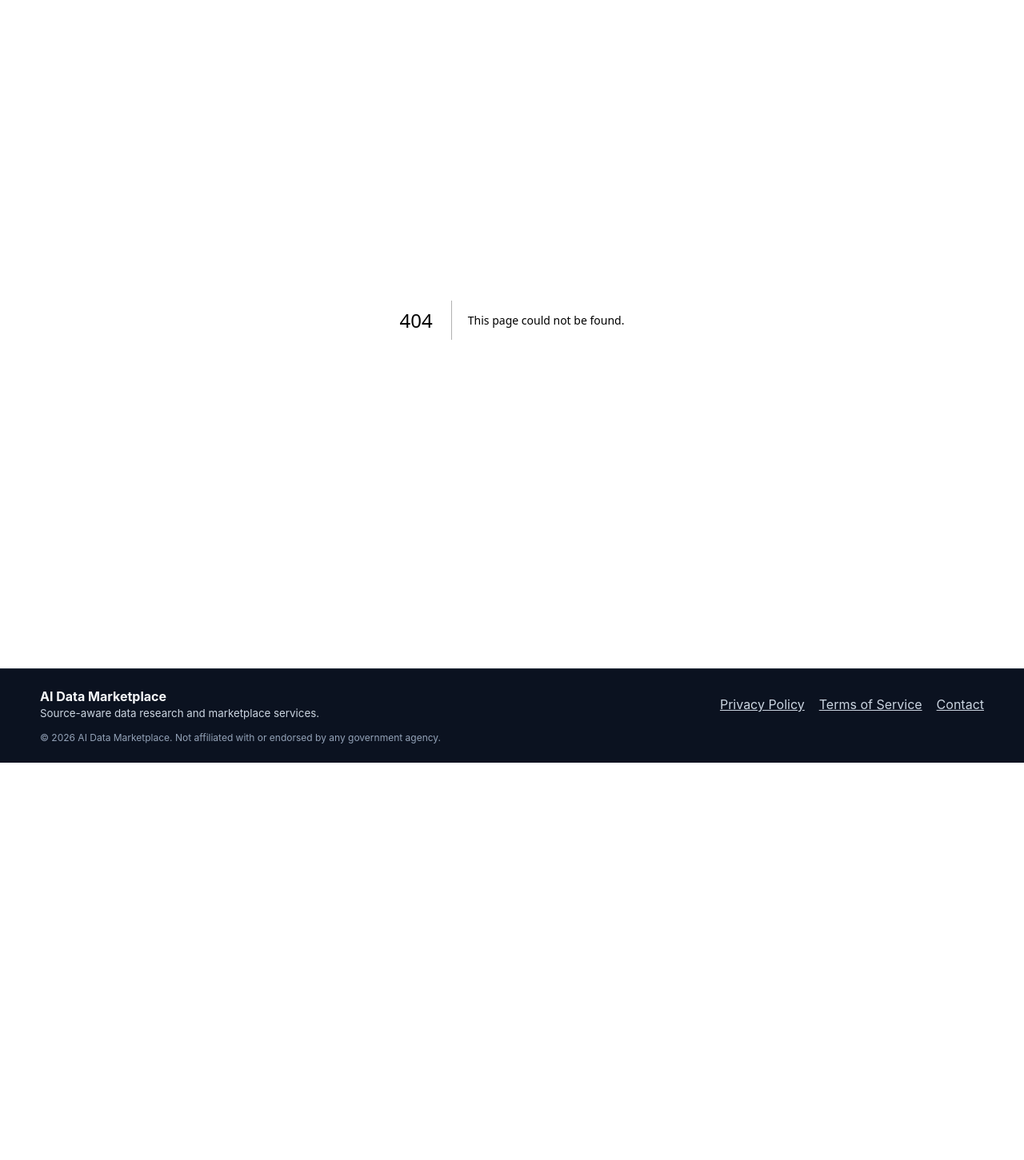
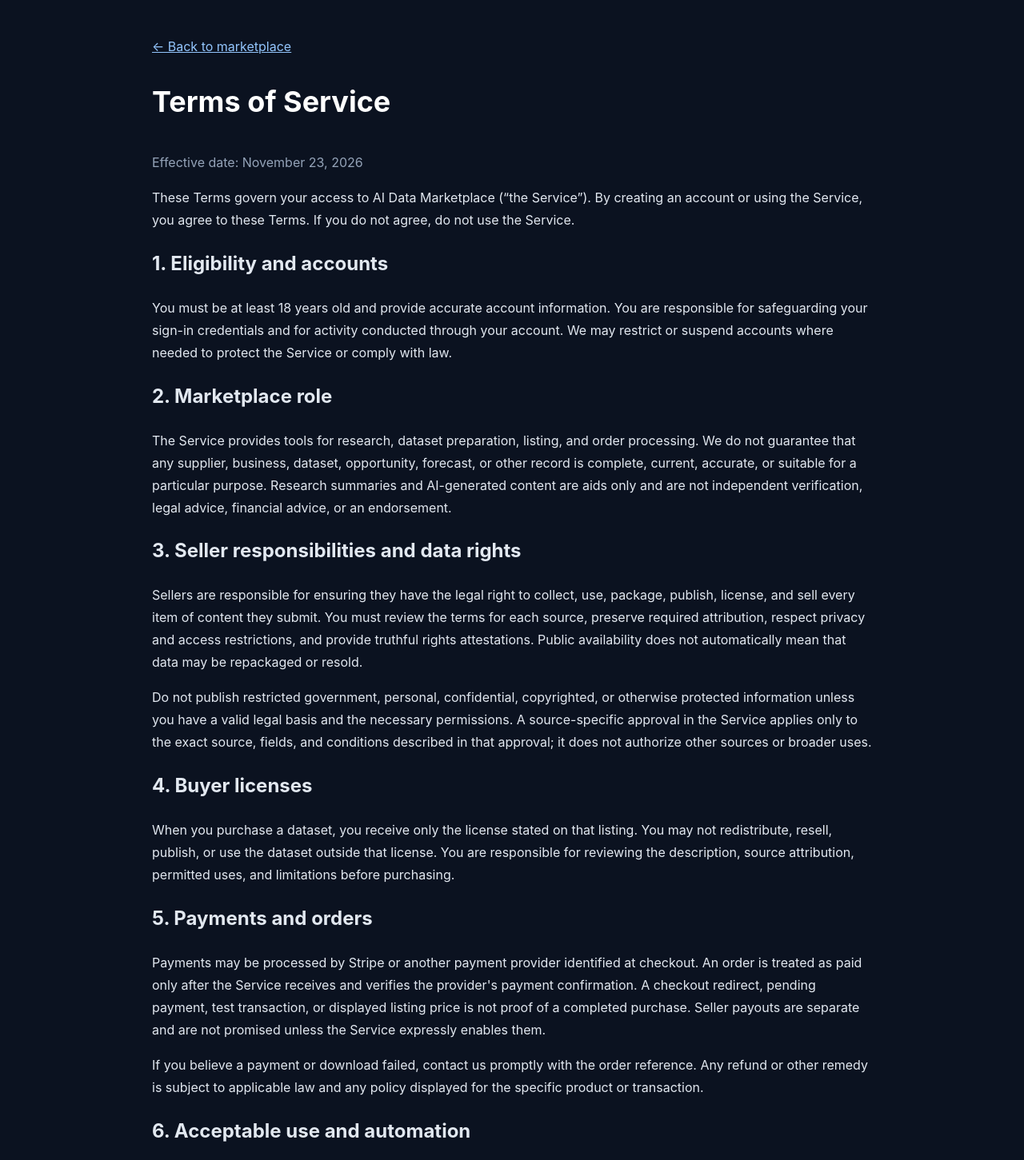
Before and after one commit to coffeyjessie996-ux/AiDataMarketplacefinal, a Next.js app in the folder apps/web/: page /terms in a window 1280 px wide. Before the commit this address had no page. Shown: the top 1451 px of the page at 80% size. Before the commit the page ends 954 px from the top, so only its background shows below. Built offline with nearby package versions, Linux system fonts and the light colour scheme.

Commit message:
Add marketplace terms of service

```diff
--- /dev/null
+++ b/apps/web/app/terms/page.tsx
@@ -0,0 +1,51 @@
+import type { Metadata } from 'next';
+
+export const metadata: Metadata = {
+  title: 'Terms of Service | AI Data Marketplace',
+  description: 'Terms for using AI Data Marketplace as a buyer or seller.',
+};
+
+export default function TermsOfServicePage() {
+  return (
+    <main style={{ minHeight: '70vh', background: '#0b1220', color: '#e2e8f0', padding: '44px 20px' }}>
+      <article style={{ maxWidth: 900, margin: '0 auto', lineHeight: 1.75 }}>
+        <a href="/" style={{ color: '#93c5fd' }}>← Back to marketplace</a>
+        <h1 style={{ color: '#fff', fontSize: 36, marginTop: 24 }}>Terms of Service</h1>
+        <p style={{ color: '#94a3b8' }}>Effective date: November 23, 2026</p>
+        <p>These Terms govern your access to AI Data Marketplace (“the Service”). By creating an account or using the Service, you agree to these Terms. If you do not agree, do not use the Service.</p>
+
+        <h2>1. Eligibility and accounts</h2>
+        <p>You must be at least 18 years old and provide accurate account information. You are responsible for safeguarding your sign-in credentials and for activity conducted through your account. We may restrict or suspend accounts where needed to protect the Service or comply with law.</p>
+
+        <h2>2. Marketplace role</h2>
+        <p>The Service provides tools for research, dataset preparation, listing, and order processing. We do not guarantee that any supplier, business, dataset, opportunity, forecast, or other record is complete, current, accurate, or suitable for a particular purpose. Research summaries and AI-generated content are aids only and are not independent verification, legal advice, financial advice, or an endorsement.</p>
+
+        <h2>3. Seller responsibilities and data rights</h2>
+        <p>Sellers are responsible for ensuring they have the legal right to collect, use, package, publish, license, and sell every item of content they submit. You must review the terms for each source, preserve required attribution, respect privacy and access restrictions, and provide truthful rights attestations. Public availability does not automatically mean that data may be repackaged or resold.</p>
+        <p>Do not publish restricted government, personal, confidential, copyrighted, or otherwise protected information unless you have a valid legal basis and the necessary permissions. A source-specific approval in the Service applies only to the exact source, fields, and conditions described in that approval; it does not authorize other sources or broader uses.</p>
+
+        <h2>4. Buyer licenses</h2>
+        <p>When you purchase a dataset, you receive only the license stated on that listing. You may not redistribute, resell, publish, or use the dataset outside that license. You are responsible for reviewing the description, source attribution, permitted uses, and limitations before purchasing.</p>
+
+        <h2>5. Payments and orders</h2>
+        <p>Payments may be processed by Stripe or another payment provider identified at checkout. An order is treated as paid only after the Service receives and verifies the provider's payment confirmation. A checkout redirect, pending payment, test transaction, or displayed listing price is not proof of a completed purchase. Seller payouts are separate and are not promised unless the Service expressly enables them.</p>
+        <p>If you believe a payment or download failed, contact us promptly with the order reference. Any refund or other remedy is subject to applicable law and any policy displayed for the specific product or transaction.</p>
+
+        <h2>6. Acceptable use and automation</h2>
+        <p>You may not use the Service to violate law, infringe rights, bypass access controls, collect data in breach of source terms, distribute malware, mislead buyers, or send unsolicited or unlawful messages. Automated agents must operate within applicable website terms and laws. They may not make purchases, submit bids or applications, publish listings, or send outreach without the required human review and authorization.</p>
+
+        <h2>7. Government and third-party sources</h2>
+        <p>Government and third-party names, records, and data sources are provided for identification and attribution only. AI Data Marketplace is independent and is not affiliated with, sponsored by, certified by, or endorsed by any government agency. Source providers do not endorse the Service or its products.</p>
+
+        <h2>8. Availability and changes</h2>
+        <p>We may modify, suspend, or discontinue features, remove listings that lack adequate rights evidence, or restrict access to protect users and comply with law. We do not guarantee uninterrupted availability or that every integration will remain available.</p>
+
+        <h2>9. Disclaimers and limitation of liability</h2>
+        <p>To the extent permitted by law, the Service is provided “as is” and “as available,” without warranties that the data, research, AI output, or marketplace will meet your requirements or produce any particular result. To the extent permitted by law, AI Data Marketplace is not liable for indirect, incidental, special, consequential, or punitive damages, or for lost profits, data, or business opportunities arising from use of the Service.</p>
+
+        <h2>10. Contact</h2>
+        <p>Questions about these Terms may be sent to <a href="mailto:coffeyjessie996@gmail.com" style={{ color: '#93c5fd' }}>coffeyjessie996@gmail.com</a>.</p>
+      </article>
+    </main>
+  );
+}
```
